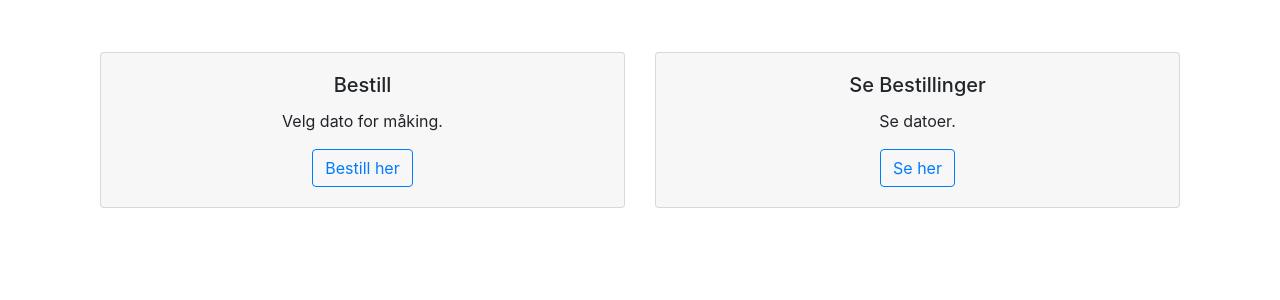
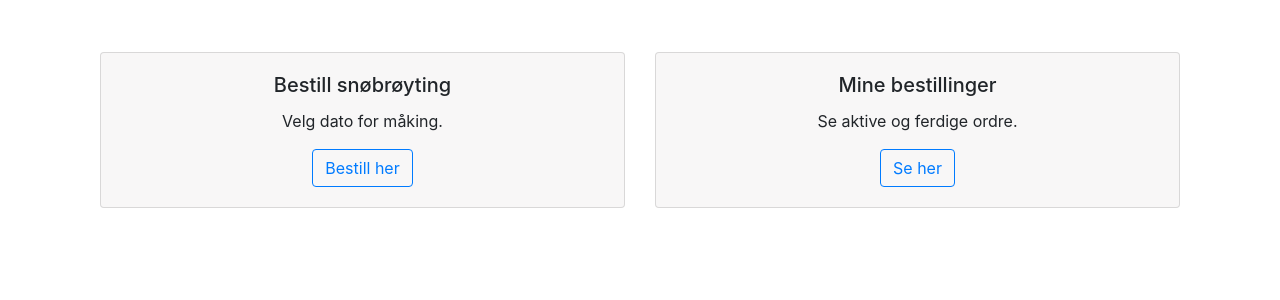
Before and after one commit to Jeph-git/Hytte_Prosjekt, a Flask app: page /dashboard in a window 1280 px wide. Shown: the part 66-366 px from the top of the page. Run offline with Flask 3, Linux system fonts and the light colour scheme; the visitor is signed in with stand-in values (Sample User, id 1); some libraries are stand-ins or nearby versions.

Commit message:
FIksa litt

```diff
--- a/templates/dashboard_html.html
+++ b/templates/dashboard_html.html
@@ -1,15 +1,13 @@
 {% extends 'base.html' %}
 
 {% block content %}
-  <!-- <h1 class="text-center mt-5">{{ session['email'] }}</h1> -->
-
   <!-- Info cards -->
   <div class="container-sm text-center">
     <div class="row">
       <div class="col-md-6">
         <div class="card mt-5 ">
           <div class="card-body">
-            <h5 class="card-title">Bestill</h5>
+            <h5 class="card-title">Bestill snøbrøyting</h5>
             <p class="card-text">Velg dato for måking.</p>
             <a href="{{ url_for('cabin.cabin') }}" class="btn btn-outline-primary">Bestill her</a>
           </div>
@@ -18,8 +16,8 @@
       <div class="col-md-6">
         <div class="card mt-5">
           <div class="card-body">
-            <h5 class="card-title">Se Bestillinger</h5>
-            <p class="card-text">Se datoer.</p>
+            <h5 class="card-title">Mine bestillinger</h5>
+            <p class="card-text">Se aktive og ferdige ordre.</p>
             <a href="{{ url_for('orders.orders') }}" class="btn btn-outline-primary">Se her</a>
           </div>
         </div>
--- a/templates/sok_adresse.html
+++ b/templates/sok_adresse.html
@@ -6,7 +6,8 @@
 
   <div class="container">
     <h1 class="text-center mt-5">Legg til adresse</h1>
-    <p class="text-center mt-2 mb-3">Her legger du inn hytte adressen din også kan du se den på kartet</p>
+    <p class="text-center ">Her legger du inn hytte adressen din også kan du se den på kartet</p>
+    <p class="text-center ">Velg adressen din blant resultatene som kommer</p>
     <p class="text-center mt-2 mb-5">Eksempel: Slottsplassen 1</p>
   </div>
 
```
